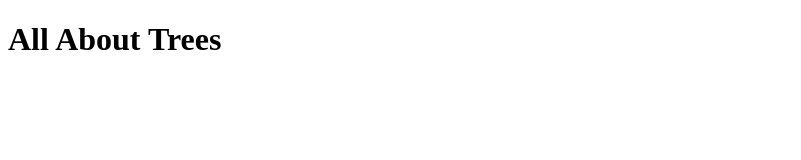
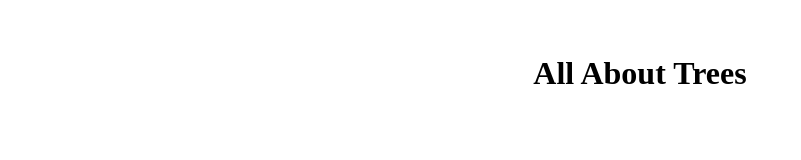
Before and after one commit to BF-FrontEnd-class/agile-development-group1-all-about-trees, a website: page index.html in a window 1280 px wide. Shown: the whole page, without its empty margins (0-801 px from the left). Drawn offline with Linux system fonts and the light colour scheme.

Commit message:
edited index.css

```diff
--- a/styles/index.css
+++ b/styles/index.css
@@ -1 +1,8 @@
 @import url("./something.css");
+.centered-items {
+  display: flex;
+  flex-direction: row;
+  justify-content: center;
+  padding-top: 2%;
+  padding-bottom: 2%;
+}
```
